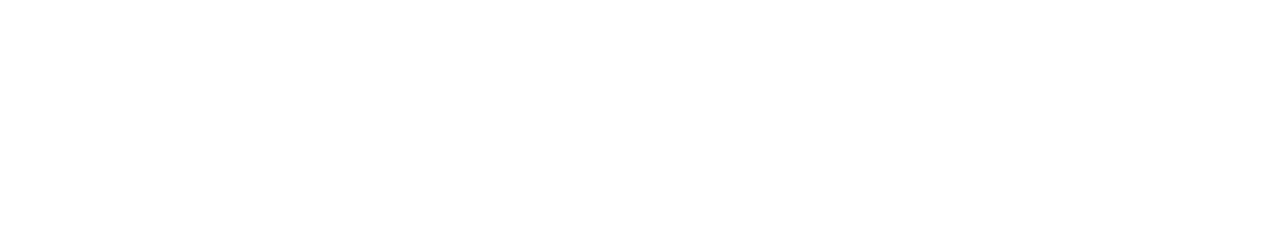
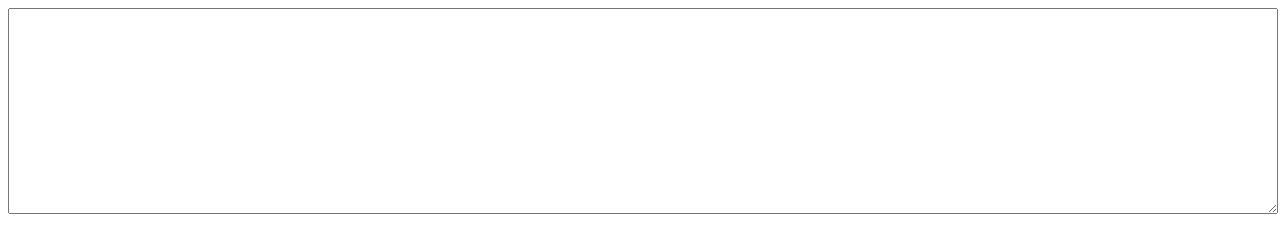
Before and after one commit to majustman/virtual-keyboard, a website with bundled scripts: page index.html in a window 1280 px wide. Built offline with nearby package versions, Linux system fonts and the light colour scheme.

Commit message:
feat: add textarea component

```diff
--- /dev/null
+++ b/components/text-area/_text-area.scss
@@ -0,0 +1,4 @@
+.text-area {
+    width: 100%;
+    height: 200px;
+}
--- /dev/null
+++ b/components/text-area/text-area.js
@@ -0,0 +1,5 @@
+import createElement from '../../extensions/create-element.js';
+
+export function createComponent() {
+  return createElement('textarea', 'text-area');
+};
--- /dev/null
+++ b/extensions/create-element.js
@@ -0,0 +1,5 @@
+export default function createElement(tagName, className) {
+    const element = document.createElement(tagName);
+    element.classList.add(className);
+    return element;
+}
--- a/index.html
+++ b/index.html
@@ -4,6 +4,7 @@
   <meta charset="UTF-8">
   <meta http-equiv="X-UA-Compatible" content="IE=edge">
   <meta name="viewport" content="width=device-width, initial-scale=1.0">
+  <link rel="stylesheet" href="style.css">
   <title>Virtual keyboard</title>
 </head>
 <body>
--- a/index.js
+++ b/index.js
@@ -1,3 +1,6 @@
+import * as textArea from './components/text-area/text-area.js';
+
 const main = document.createElement('main');
 main.classList.add('main');
+main.append(textArea.createComponent());
 document.body.append(main);
--- /dev/null
+++ b/style.scss
@@ -0,0 +1 @@
+@import "./components/text-area/text-area";
```
Also changed, not shown: style.css (added), 1 other file.
